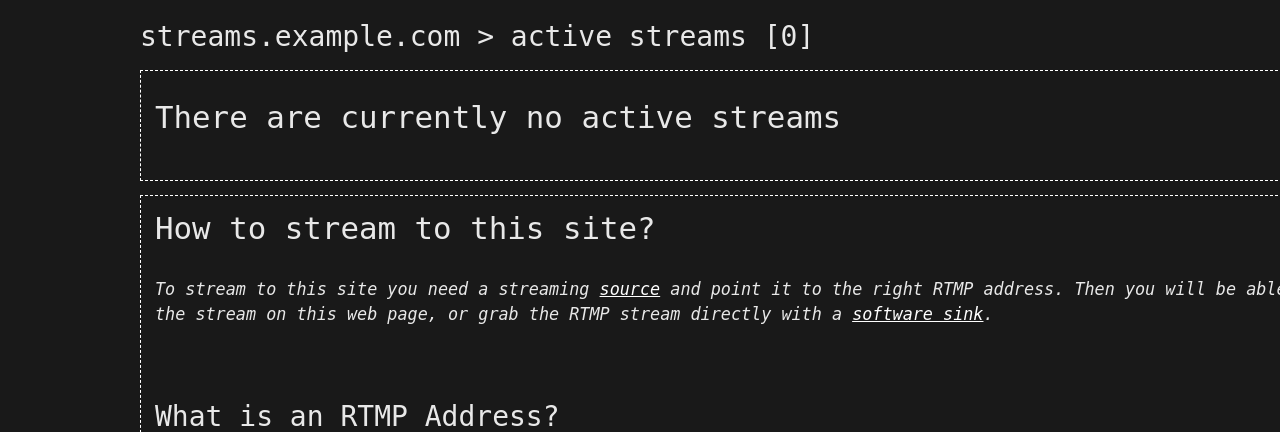
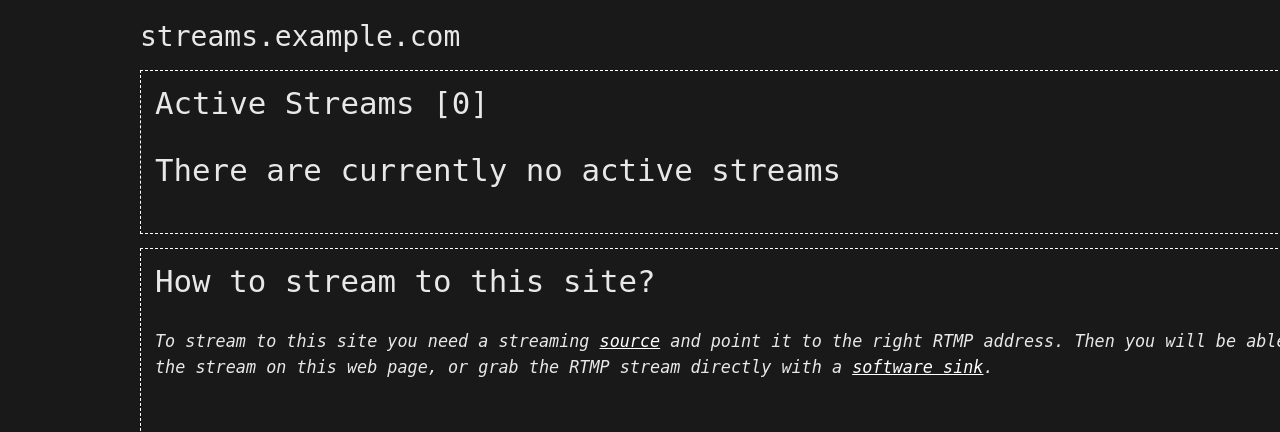
Before and after one commit to atoav/streamviewer, a Flask app: page / in a window 1280 px wide; the page is wider, and only the part inside the window is pictured. Shown: the top 432 px of that part. Run offline with Flask 2, Linux system fonts and the light colour scheme.

Commit message:
Update count in streamlist title

```diff
--- a/static/sync-streams.js
+++ b/static/sync-streams.js
@@ -50,9 +50,9 @@ function updateStreamList(streamlist) {
             if (!hasStream(streamlist, key)) { e.remove() }
           });
 
-  var existingStreams = [...streams.querySelectorAll('.active_stream')].map(e => extractStreamKey(e))
 
   // Add all streams from the streamlist that dont exist yet
+  var existingStreams = [...streams.querySelectorAll('.active_stream')].map(e => extractStreamKey(e))
   for (const stream of streamlist) {
     if (!existingStreams.includes(stream.key)) {
       // console.log("Streamlist had key "+stream.key+" so it was added");
@@ -68,6 +68,7 @@ function updateStreamList(streamlist) {
     }
   }
 
+  // Add or remove the notification "There are currently no active streams" based on the streamcount
   var existingStreams = Array.from(streams.querySelectorAll('.active_stream')).map(e => extractStreamKey(e))
   if (existingStreams.length > 0) {
     // If there are streams remove the "no streams"-message
@@ -81,4 +82,10 @@ function updateStreamList(streamlist) {
     h2.id = "no-stream-notice";
     streams.appendChild(h2);
   }
+
+  // Update the streamcount in the title
+  if (document.getElementById("streamheader") !== null) {
+    document.getElementById("streamheader").textContent = "Active Streams [" + existingStreams.length + "]";
+  }
+
 }
--- a/templates/streams.html
+++ b/templates/streams.html
@@ -5,7 +5,7 @@
 {% endblock %}
 
 {% block header %}
-	<h1 id="page_title" class="{{ streamcount }}">{{ page_title }} > active streams [{{ active_streams|length }}]</h1>
+	<h1 id="page_title" class="{{ streamcount }}">{{ page_title }}</h1>
 {% endblock %}
 
 {% block content %}
@@ -19,6 +19,7 @@
 
 	{% if list_streams %}
 	<section class="active_streams {{streamcount}}">
+		<h2 id="streamheader">Active Streams [{{ active_streams|length }}]</h2>
 		<ul id="streamlist" class="streamlist">
 		{% for stream in active_streams %}
 			{% if stream['password'] %}{% set password="password-protected " %}{% else %}{% set password="" %}{% endif %}
```
Lines whose indentation alone changed are shown as unchanged.
